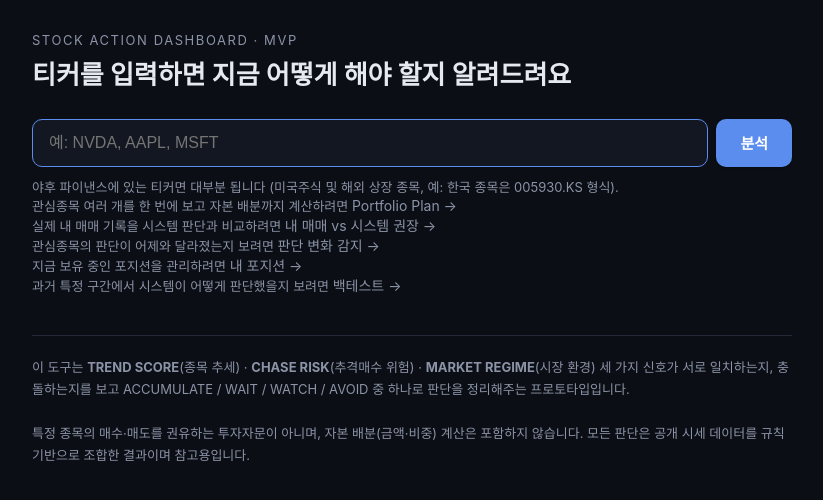
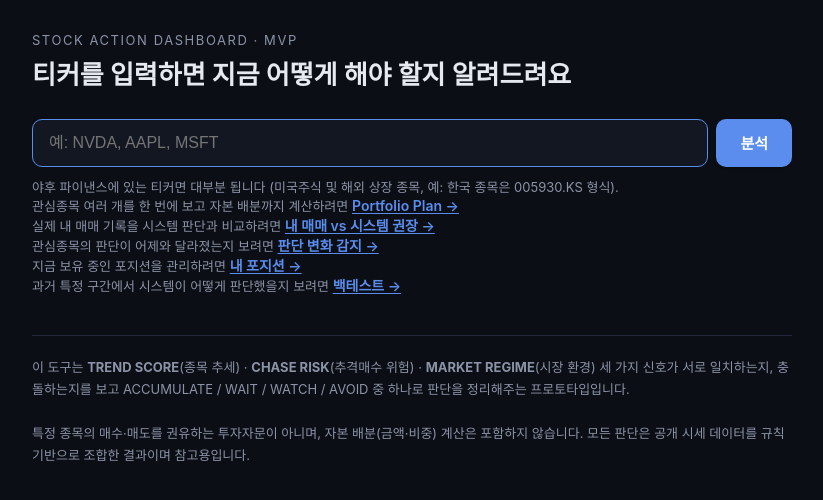
Before and after one commit to yuz3iq/Stock-action, a Flask app: page / in a window 1280 px wide. Shown: the top 500 px of the page, without its empty margins (228-1051 px from the left). Run offline with Flask 3, Linux system fonts and the light colour scheme.

Commit message:
Update base.html

```diff
--- a/templates/base.html
+++ b/templates/base.html
@@ -78,7 +78,7 @@
       margin-top: 16px;
       font-size: 14px;
     }
-    .back-link { color: var(--text-dim); text-decoration: none; font-size: 14px; }
+    .back-link { color: var(--accent); text-decoration: underline; text-underline-offset: 2px; font-size: 14px; font-weight: 600; }
     .back-link:hover { color: var(--text); }
 
     .alert-banner {
```
